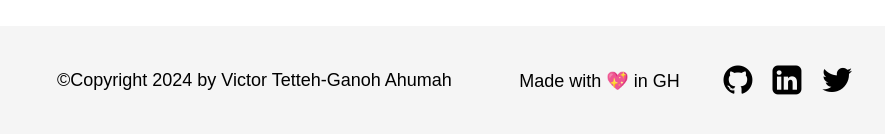
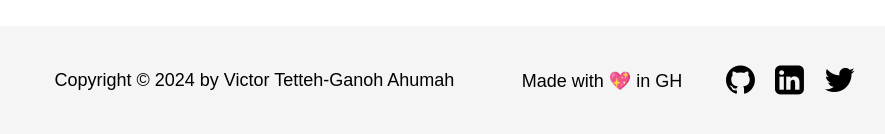
Before and after one commit to VicGanoh/my-portfolio, a plain HTML site: page index.html in a window 1280 px wide. Shown: the part 4116-4250 px from the top of the page, without its empty margins (197-1082 px from the left). Drawn offline with Linux system fonts and the light colour scheme; a web font is replaced by a local one.

Commit message:
update footer

```diff
--- a/index.html
+++ b/index.html
@@ -247,7 +247,7 @@
                 <div class="footer-container">
                     <div class="footer-text">
                         <span>
-                            &copy;Copyright 2024 by Victor Tetteh-Ganoh Ahumah
+                            Copyright &copy; 2024 by Victor Tetteh-Ganoh Ahumah
                         </span>
                         <p>Made with &#x1F496; in GH</p>
                         <a href="https://github.com/VicGanoh" target="_blank"><i class="fa fa-github" aria-hidden="true"></i></a>
```
